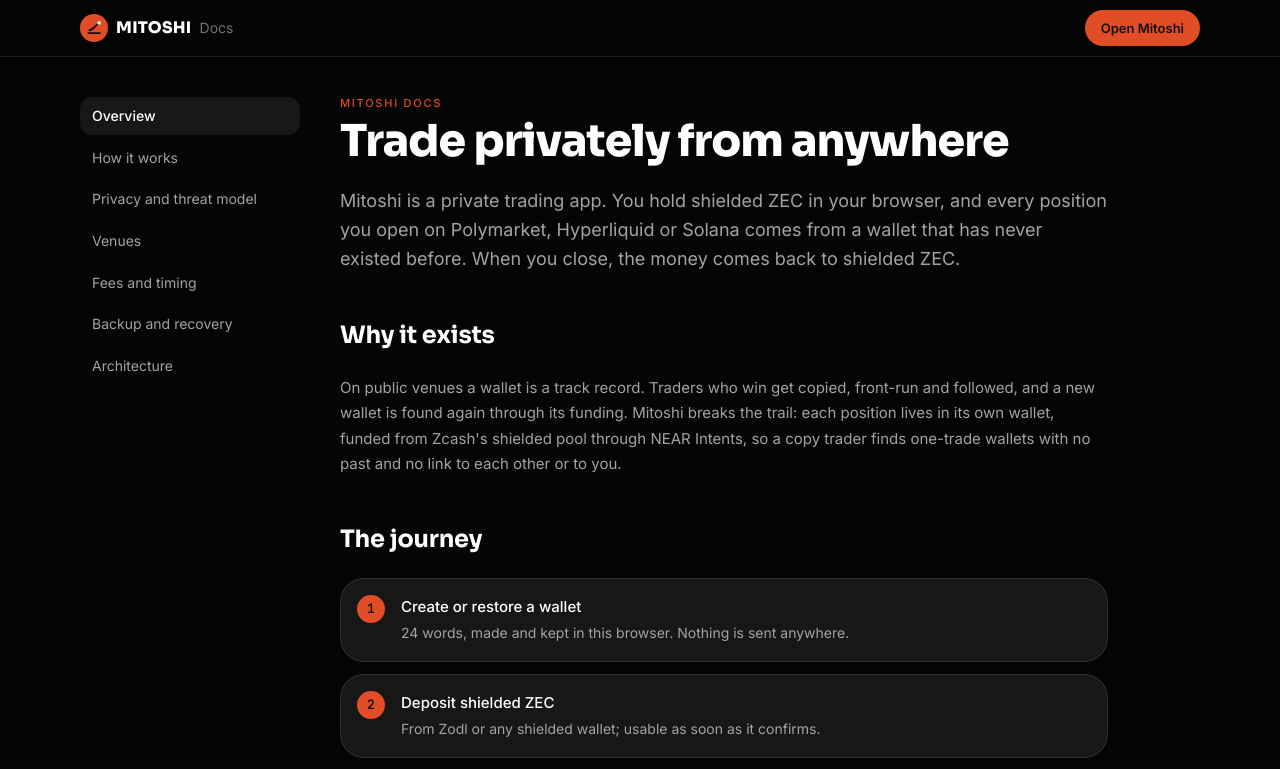
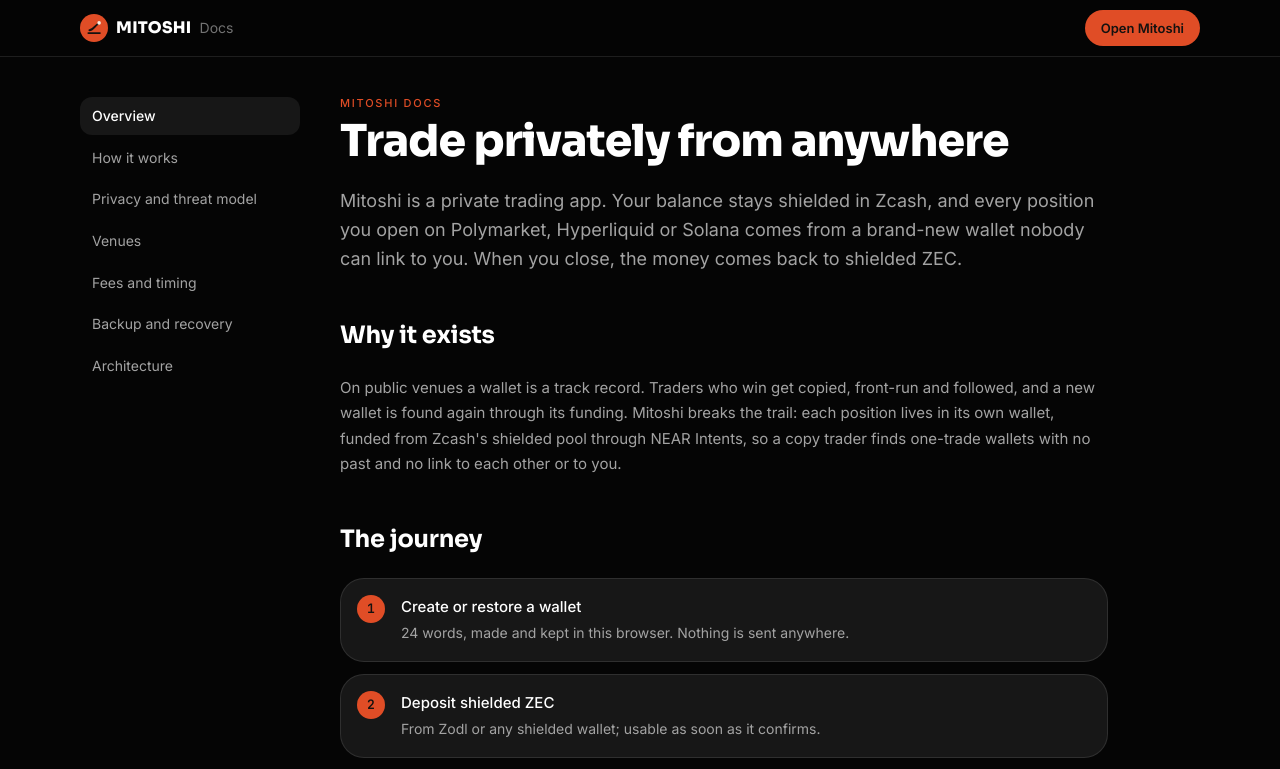
Before and after one commit to mitoshi-xyz/mitoshi, a Next.js app in the folder apps/web/: page /docs in a window 1280 px wide. Shown: the top 769 px of the page. Built offline with nearby package versions, Linux system fonts and the light colour scheme.

Commit message:
Hero: one idea, privacy first. Re-render banner and link preview, tidy comments

```diff
--- a/apps/web/src/app/docs/page.tsx
+++ b/apps/web/src/app/docs/page.tsx
@@ -6,9 +6,9 @@
     <>
       <Title kicker="Mitoshi docs">Trade privately from anywhere</Title>
       <Lead>
-        Mitoshi is a private trading app. You hold shielded ZEC in your browser, and every position you open on
-        Polymarket, Hyperliquid or Solana comes from a wallet that has never existed before. When you close, the money
-        comes back to shielded ZEC.
+        Mitoshi is a private trading app. Your balance stays shielded in Zcash, and every position you open on
+        Polymarket, Hyperliquid or Solana comes from a brand-new wallet nobody can link to you. When you close, the
+        money comes back to shielded ZEC.
       </Lead>
       <H2>Why it exists</H2>
       <P>
--- a/apps/web/src/app/globals.css
+++ b/apps/web/src/app/globals.css
@@ -175,7 +175,7 @@
   }
 }
 
-/* Skeleton pulse (Kawase "states": 1200 ms, never a spinner page). */
+/* Skeleton pulse (1200 ms, never a spinner page). */
 @keyframes mt-pulse {
   0%,
   100% {
--- a/apps/web/src/app/layout.tsx
+++ b/apps/web/src/app/layout.tsx
@@ -6,7 +6,7 @@
 
 const TITLE = "Mitoshi 見通し · Trade privately from anywhere";
 const DESCRIPTION =
-  "Trade privately from anywhere: Polymarket predictions, perps, US stocks, gold and Solana tokens from shielded ZEC, each trade from a wallet nobody has ever seen.";
+  "Trade privately from anywhere. Your balance stays shielded in Zcash. Every trade opens from a brand-new wallet nobody can link to you.";
 /** The link preview (public/og.png), made from the README banner: .github/assets/source/banner.html#og. */
 const OG_WIDTH = 1200;
 const OG_HEIGHT = 630;
--- a/apps/web/src/features/landing/copy.ts
+++ b/apps/web/src/features/landing/copy.ts
@@ -13,7 +13,7 @@
     chip: "Live on Zcash mainnet",
     title: ["Trade privately", "from"],
     accent: "anywhere.",
-    line: "Predictions, perps, US stocks, gold and Solana tokens, all from shielded ZEC. Every trade opens a wallet nobody has ever seen.",
+    line: "Your balance stays shielded in Zcash. Every trade opens from a brand-new wallet nobody can link to you.",
     open: "Open Mitoshi",
     how: "How it works",
     small: "No account · no sign-up · your keys stay in this browser",
--- a/apps/web/src/kit/qr.tsx
+++ b/apps/web/src/kit/qr.tsx
@@ -15,7 +15,7 @@
 /**
  * A QR code drawn as dots with rounded finder rings and a mark in the middle, on a light plate so it scans in both
  * themes. Error correction is H, so the hidden centre never costs a scan; dots are a full half-module in radius
- * (smaller dots were found not to decode reliably in Kawase's study).
+ * (smaller dots were found not to decode reliably).
  */
 export function DottedQr({ value, size = 232, mark }: { value: string; size?: number; mark?: string }) {
   const qr = encode(value, { ecc: "H", border: 0 });
--- a/apps/web/src/kit/states.tsx
+++ b/apps/web/src/kit/states.tsx
@@ -55,7 +55,7 @@
 
 /**
  * A wait in words: a shimmering verb ("Pricing", "Making the private proof"), the seconds after 3 s, and
- * "Still waiting · Retry" after 15 s (Kawase's wait grammar).
+ * "Still waiting · Retry" after 15 s.
  */
 export function Wait({ verb, onRetry, expectSeconds }: { verb: string; onRetry?: () => void; expectSeconds?: number }) {
   const [elapsed, setElapsed] = useState(0);
--- a/apps/web/src/styles/shell.css
+++ b/apps/web/src/styles/shell.css
@@ -1,5 +1,5 @@
 /*
- * The app shell's geometry (Mitoshi's AppShell, as Kakure runs it): a floating rail, one framed stage, a phone dock.
+ * The app shell's geometry: a floating rail, one framed stage, a phone dock.
  * Breakpoints: dock < 768 px <= 88 px icon rail < 1280 px <= 248 px rail.
  */
 :root {
--- a/package.json
+++ b/package.json
@@ -1,7 +1,7 @@
 {
   "name": "mitoshi",
   "private": true,
-  "description": "Mitoshi 見通し: trade privately from anywhere. Predictions, perps, US stocks, gold and Solana tokens from shielded ZEC, each trade from a wallet that has never existed before.",
+  "description": "Mitoshi 見通し: trade privately from anywhere. Your balance stays shielded in Zcash. Every trade opens from a brand-new wallet nobody can link to you.",
   "license": "MIT",
   "packageManager": "pnpm@12.14.0",
   "engines": {
```
Also changed, not shown: apps/web/public/og.png, 1 other file (tests, documents, lock files or other folders).
